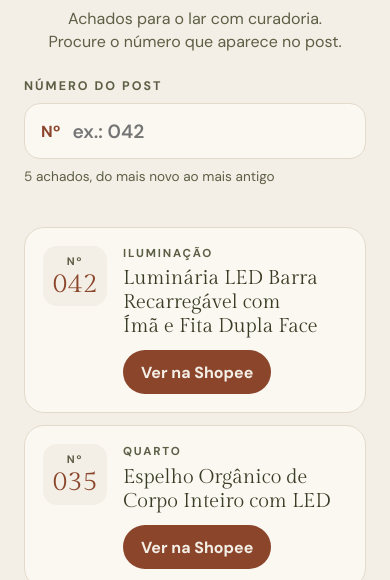
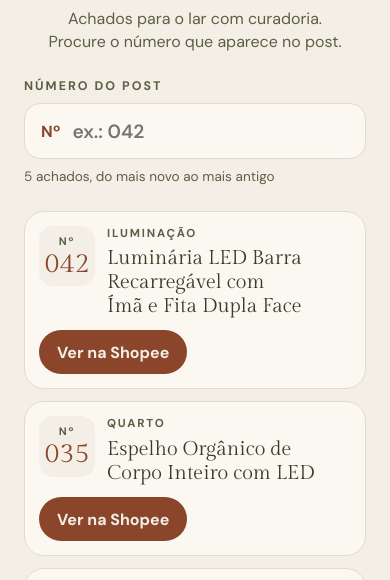
Before and after one commit to sabrinamoraism/laramoralinks, a plain HTML site: page index.html in a window 390 px wide. Shown: the part 229-809 px from the top of the page. Drawn offline with Linux system fonts and the light colour scheme; no server answers.

Commit message:
Fix mobile viewport and product card layout

```diff
--- a/index.html
+++ b/index.html
@@ -1,5 +1,9 @@
+<!doctype html>
+<html lang="pt-BR">
+<head>
+<meta charset="utf-8">
+<meta name="viewport" content="width=device-width, initial-scale=1, viewport-fit=cover">
 <title>Laramora Links</title>
-<meta name="claude:viewport-fit-sides" content="cover">
 <link rel="preconnect" href="https://fonts.googleapis.com">
 <link rel="stylesheet" href="https://fonts.googleapis.com/css2?family=Gilda+Display&family=Fraunces:opsz,wght,SOFT@9..144,400..700,0..100&family=DM+Sans:opsz,wght@9..40,400;9..40,500;9..40,600;9..40,700&display=swap">
 <style>
@@ -56,6 +60,7 @@ ol { list-style: none; margin: 0; padding: 0; display: flex; flex-direction: col
 .num b { display: block; font-family: var(--font-display); font-weight: 400; font-size: 1.7rem; line-height: 1.05; color: var(--accent); font-variant-numeric: tabular-nums; }
 .cat { margin: 0; font-size: 0.72rem; font-weight: 700; letter-spacing: 0.16em; text-transform: uppercase; color: var(--muted); }
 .name { margin: 0; font-family: var(--font-display); font-size: 1.25rem; line-height: 1.2; text-wrap: balance; }
+.cat, .name { overflow-wrap: anywhere; }
 .actions { display: flex; flex-wrap: wrap; align-items: center; gap: 8px; margin-top: 8px; }
 .buy { display: inline-flex; align-items: center; gap: 8px; min-height: 44px; padding: 0 18px; border-radius: 999px; background: var(--accent); color: var(--on-accent); font-weight: 700; text-decoration: none; }
 .buy:hover { filter: brightness(1.08); }
@@ -67,8 +72,15 @@ ol { list-style: none; margin: 0; padding: 0; display: flex; flex-direction: col
 footer { display: flex; flex-direction: column; gap: 6px; align-items: center; text-align: center; font-size: 0.82rem; color: var(--muted); }
 footer p { margin: 0; max-width: 46ch; }
 .toast { position: fixed; left: 50%; bottom: calc(20px + env(safe-area-inset-bottom, 0px)); transform: translateX(-50%); padding: 10px 18px; border-radius: 999px; background: var(--fg); color: var(--bg); font-weight: 600; font-size: 0.9rem; }
+@media (max-width: 420px) {
+  .item { column-gap: 12px; padding: 14px; }
+  .num { grid-row: 1 / span 2; min-width: 56px; }
+  .actions { grid-column: 1 / -1; }
+}
 @media (prefers-reduced-motion: no-preference) { .item { transition: box-shadow .2s, border-color .2s; } }
 </style>
+</head>
+<body>
 
 <div class="wrap">
   <header>
@@ -244,3 +256,5 @@ if (PLANILHA_CSV) {
     .catch(() => { /* mantém a lista de exemplo */ });
 }
 </script>
+</body>
+</html>
```
